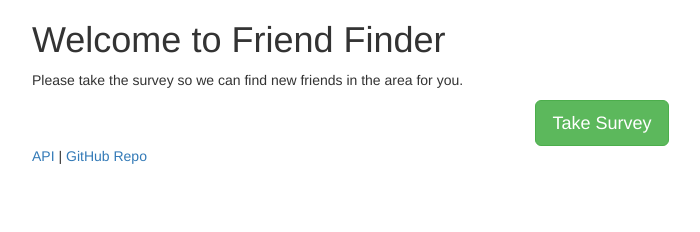
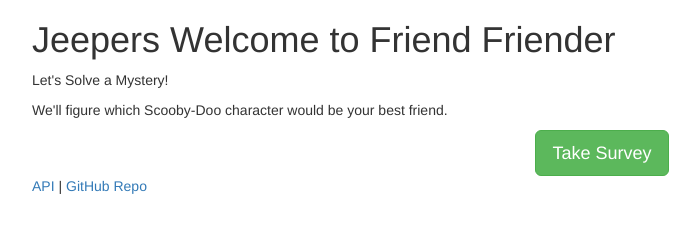
Before and after one commit to DevonMartens/friendFinder, a website: page public/home.html in a window 1280 px wide. Shown: the whole page, without its empty margins (38-738 px from the left). Drawn offline with nearby package versions, Linux system fonts and the light colour scheme; a web font is replaced by a local one.

Commit message:
updated homepage

```diff
--- a/public/home.html
+++ b/public/home.html
@@ -9,9 +9,9 @@
 </head>
 <body class="site">
 	<div class="container content">
-		<h1>Welcome to Friend Finder</h1>
-		<p>Please take the survey so we can find new friends in the area for you.</p>
-
+		<h1>Jeepers Welcome to Friend Friender</h1>
+		<p>Let's Solve a Mystery!</p>
+		<p>We'll figure which Scooby-Doo character would be your best friend.</p>
 		<div class="text-center">
 			<a href="/survey"><button class="btn btn-lg btn-success">Take Survey</button></a>
 		</div>
```
